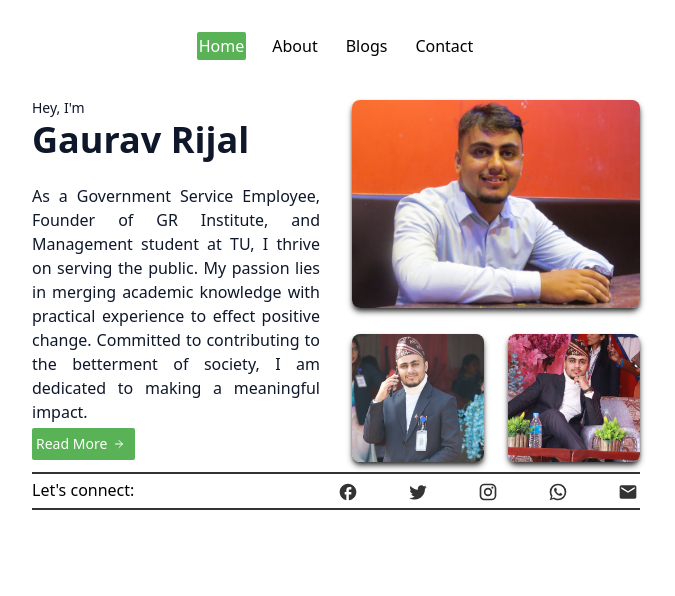
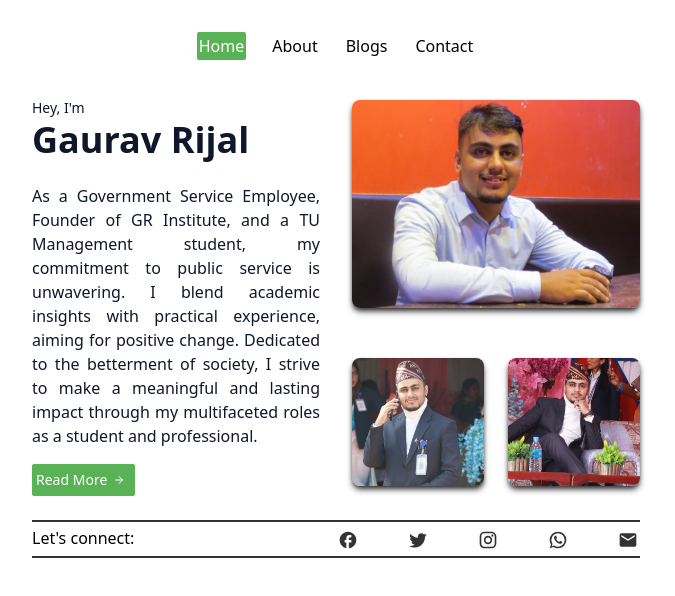
Before and after one commit to kaushalrijal/portfolio-dada, a Next.js app: page / in a window 1280 px wide. Shown: the top 596 px of the page, without its empty margins (304-979 px from the left). Built offline with nearby package versions, Linux system fonts and the light colour scheme.

Commit message:
minor tweaks

```diff
--- a/src/app/components/about.tsx
+++ b/src/app/components/about.tsx
@@ -71,14 +71,15 @@ const About = () => {
           />
         </div>
         <div className="mt-4 text-base leading-6 col-start-1 sm:col-span-2 lg:mt-6 lg:row-start-4 lg:col-span-1 text-slate-900 text-justify">
-          As a Government Service Employee, Founder of GR Institute, and
-          Management student at TU, I thrive on serving the public. My passion
-          lies in merging academic knowledge with practical experience to effect
-          positive change. Committed to contributing to the betterment of
-          society, I am dedicated to making a meaningful impact.
+          As a Government Service Employee, Founder of GR Institute, and a TU
+          Management student, my commitment to public service is unwavering. I
+          blend academic insights with practical experience, aiming for positive
+          change. Dedicated to the betterment of society, I strive to make a
+          meaningful and lasting impact through my multifaceted roles as a
+          student and professional.
           <br />
           <Link href="/about">
-            <div className="bg-primary text-white p-1 w-fit my-1 flex rounded-sm text-sm items-center justify-center">
+            <div className="bg-primary text-white p-1 w-fit my-4 flex rounded-sm text-sm items-center justify-center">
               Read More
               <ArrowRight className="p-1.5 justify-center items-center" />
             </div>
```
